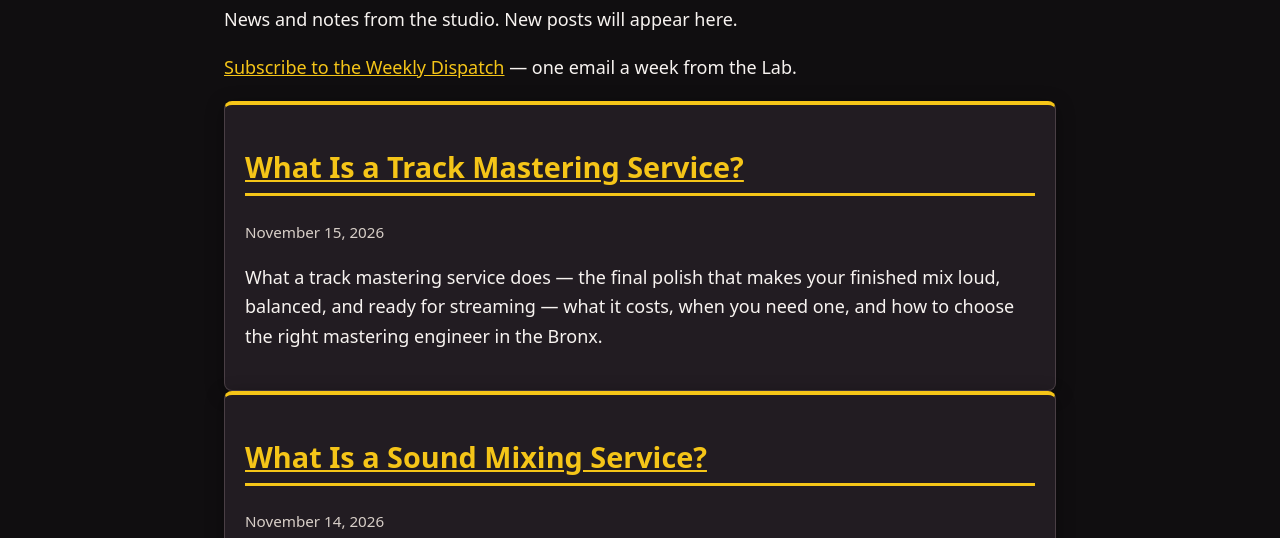
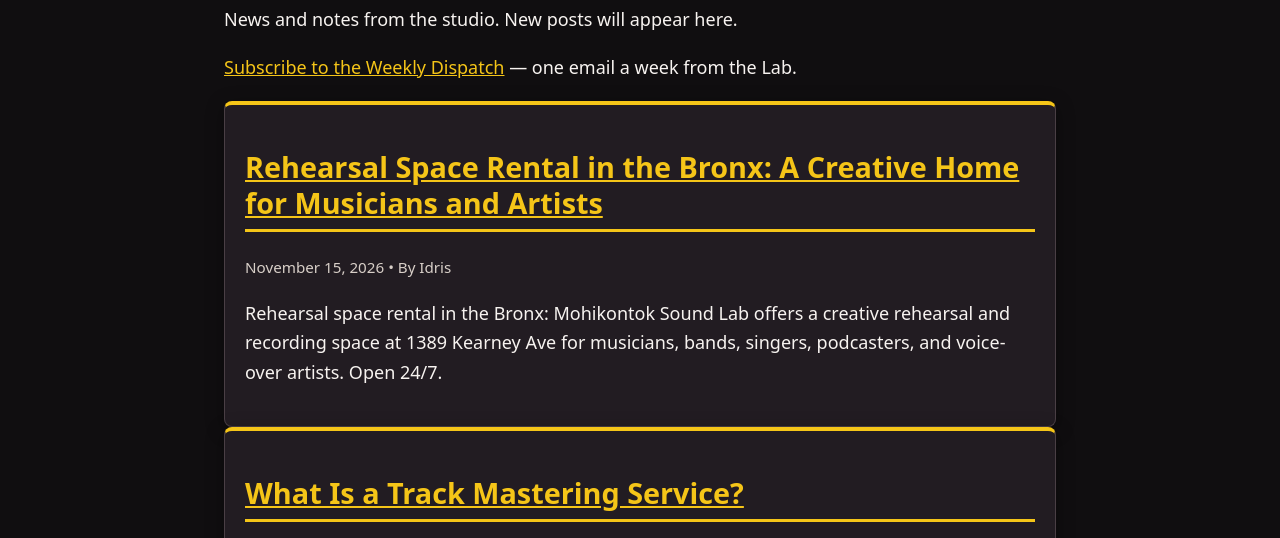
Before and after one commit to mohikontok-lab/mohikontok-sound-lab-website, a plain HTML site: page blog.html in a window 1280 px wide. Shown: the part 262-800 px from the top of the page. Drawn offline with Linux system fonts and the light colour scheme.

Commit message:
List rehearsal space rental post on blog page

```diff
--- a/blog.html
+++ b/blog.html
@@ -38,6 +38,11 @@
     <h1>Blog</h1>
     <p>News and notes from the studio. New posts will appear here.</p>
     <p><a href="posts/weekly-dispatches.html#subscribe">Subscribe to the Weekly Dispatch</a> — one email a week from the Lab.</p>
+    <article class="card">
+      <h2><a href="posts/rehearsal-space-rental-bronx.html">Rehearsal Space Rental in the Bronx: A Creative Home for Musicians and Artists</a></h2>
+      <p class="note">November 15, 2026 &bull; By Idris</p>
+      <p>Rehearsal space rental in the Bronx: Mohikontok Sound Lab offers a creative rehearsal and recording space at 1389 Kearney Ave for musicians, bands, singers, podcasters, and voice-over artists. Open 24/7.</p>
+    </article>
     <article class="card">
       <h2><a href="posts/track-mastering-services.html">What Is a Track Mastering Service?</a></h2>
       <p class="note">November 15, 2026</p>
```
